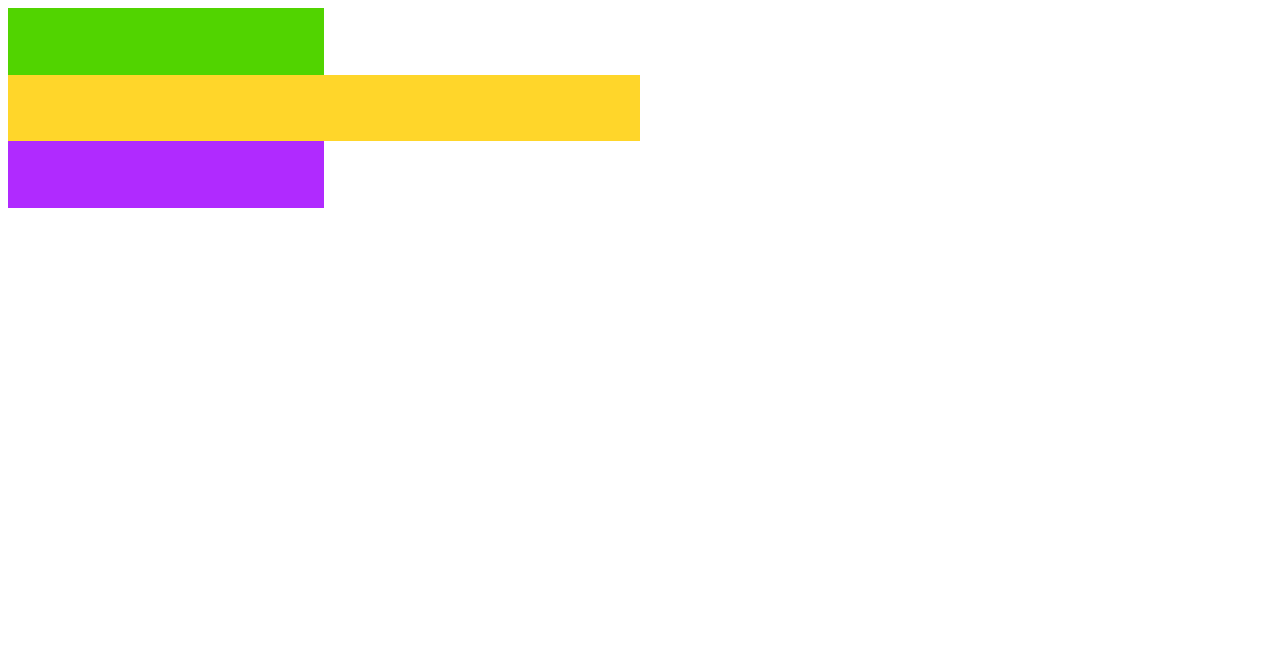
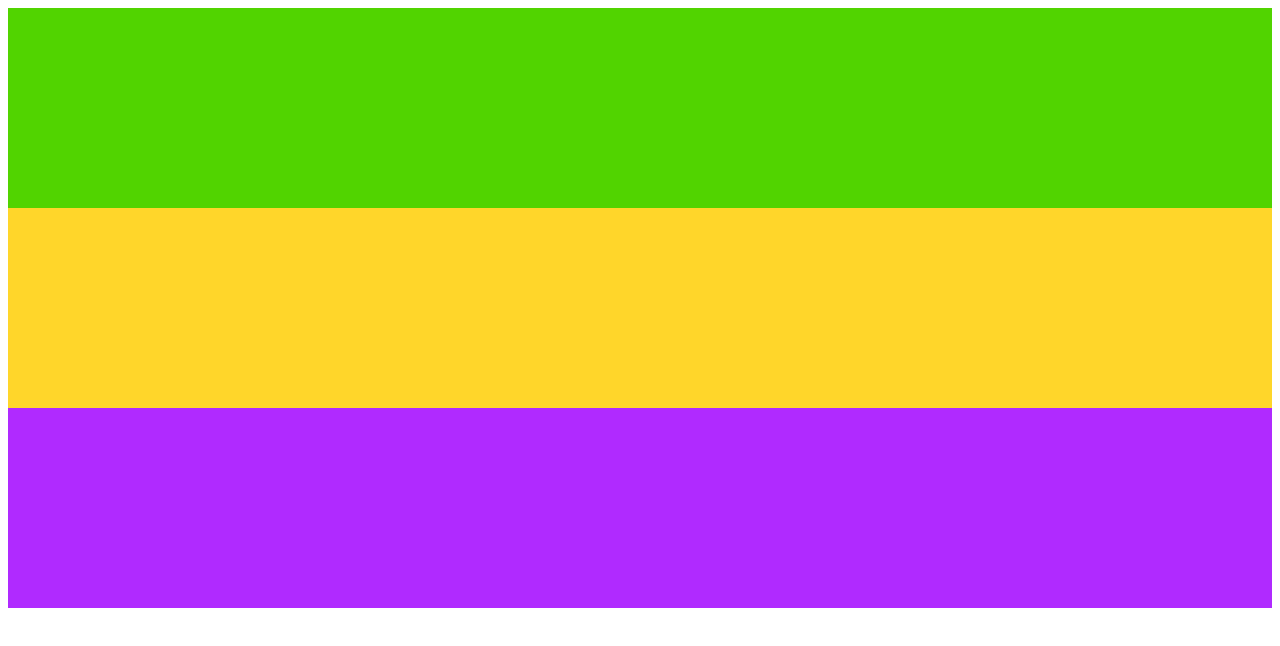
Before and after one commit to green-fox-academy/doramegyesi, a plain HTML site: page week-06/day-03/ex-01.04.html in a window 1280 px wide. Drawn offline with Linux system fonts and the light colour scheme.

Commit message:
changed the width, looks better

```diff
--- a/week-06/day-03/ex-01.04.css
+++ b/week-06/day-03/ex-01.04.css
@@ -1,7 +1,7 @@
 
 .container {
   display: flex;
-  width: 100%;
+  width: 2500px
   height: 200px;
   flex-flow: column;
 }
@@ -12,15 +12,15 @@
 
 .green {
   background-color: #51D400;
-  width: 25%
+  flex-grow: 1;
 }
 
 .yellow {
   background-color: #FFD62A;
-  width: 50%
+  flex-grow: 2;
 }
 
 .purple {
   background-color: #B02AFF;
-  width: 25%
+  flex-grow: 1;
 }
```
